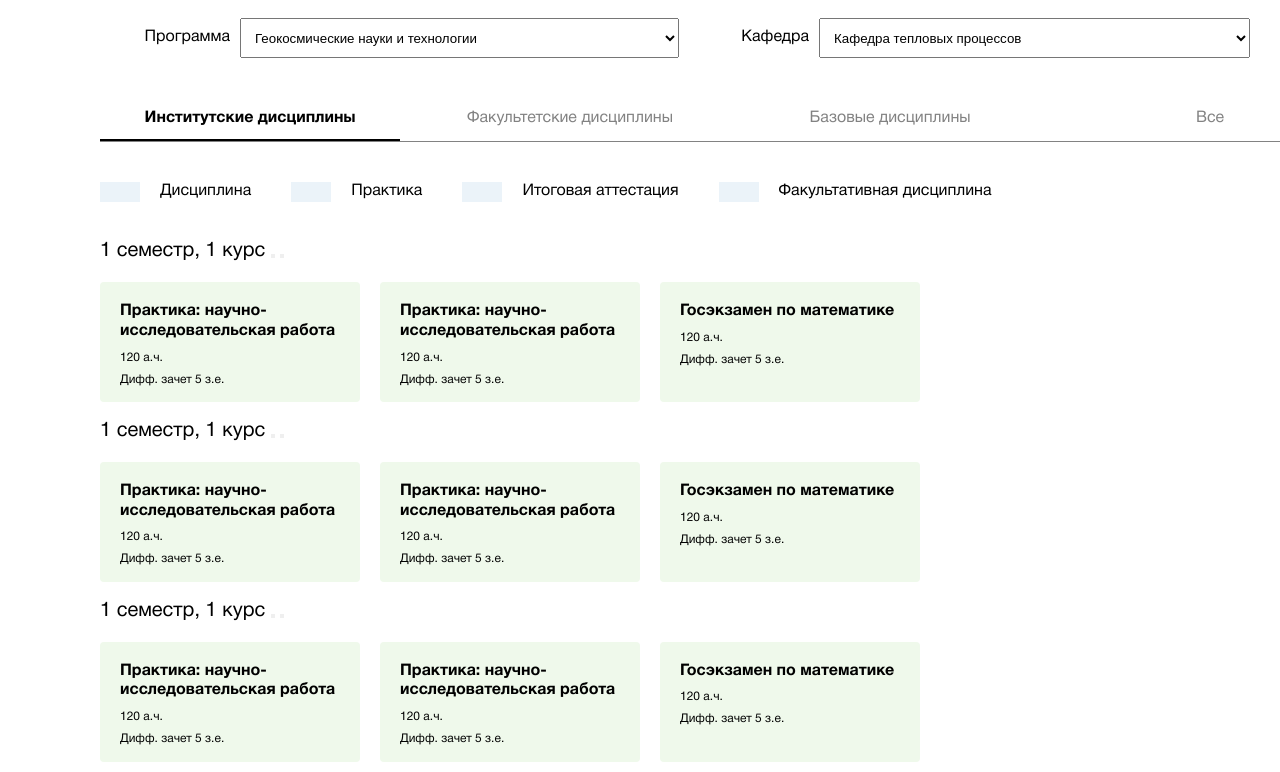
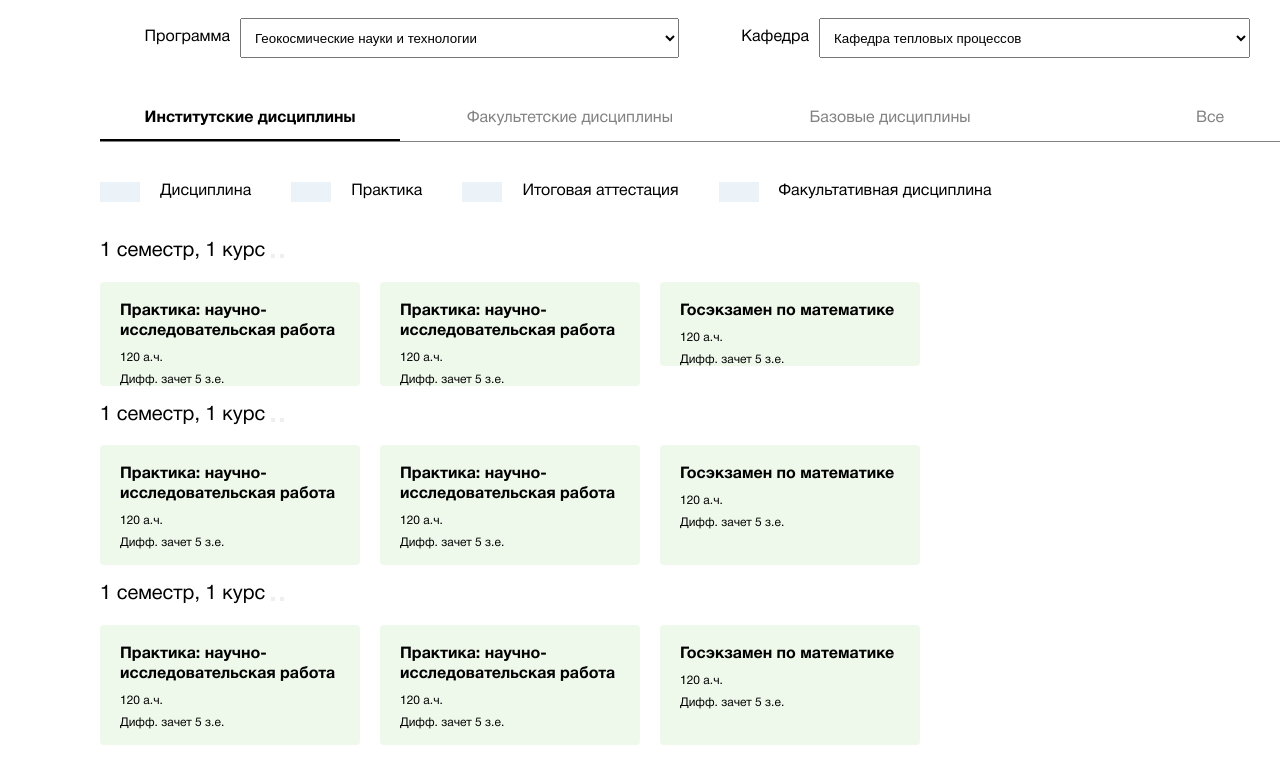
Before and after one commit to strateg-mipt/study_plan_test, a website built with Parcel: page src/index.html in a window 1280 px wide. Shown: the part 85-857 px from the top of the page. Built offline with nearby package versions, Linux system fonts and the light colour scheme.

Commit message:
Added swiper.js but no correct css yet

```diff
--- a/package.json
+++ b/package.json
@@ -14,6 +14,7 @@
     "parcel-bundler": "^1.12.5"
   },
   "dependencies": {
+    "swiper": "^8.2.5",
     "xlsx": "^0.18.5"
   }
 }
--- a/src/css/styles.css
+++ b/src/css/styles.css
@@ -164,7 +164,12 @@ gap: 10px;
 }
 .section-header__right {
 }
-.swiper {
+
+.dsc-swiper {
+    width: 260px;
+}
+
+.dsc-wrapper {
     display: flex;
     flex-direction: row;
     align-items: flex-start;
--- a/src/index.html
+++ b/src/index.html
@@ -55,7 +55,47 @@
             <div class="section">
                     <h2 class="section-header">1 семестр, 1 курс <button class="section-header__left"></button>
                     <button class="section-header__right"></button></h2>
-                <div class="swiper">
+                    <div class="dsc-swiper">
+                <div class="dsc-wrapper swiper-wrapper">
+                    <div class="swiper-card swiper-slide">
+                        <h3 class="swiper-card__header">
+                           Практика: научно-исследовательская работа
+                        </h3>
+                        <p class="swiper-card__content">
+                            120 а.ч.
+                        </p>
+                        <p class="swiper-card__content">
+                            Дифф. зачет 5 з.е.
+                        </p>
+                    </div>
+                    <div class="swiper-card swiper-slide">
+                        <h3 class="swiper-card__header">
+                           Практика: научно-исследовательская работа
+                        </h3>
+                        <p class="swiper-card__content">
+                            120 а.ч.
+                        </p>
+                        <p class="swiper-card__content">
+                            Дифф. зачет 5 з.е.
+                        </p>
+                    </div>
+                    <div class="swiper-card swiper-slide">
+                        <h3 class="swiper-card__header">
+                           Госэкзамен по математике
+                        </h3>
+                        <p class="swiper-card__content">
+                            120 а.ч.
+                        </p>
+                        <p class="swiper-card__content">
+                            Дифф. зачет 5 з.е.
+                        </p>
+                    </div>
+                </div>
+            </div>
+                <div class="section">
+                    <h2 class="section-header">1 семестр, 1 курс <button class="section-header__left"></button>
+                    <button class="section-header__right"></button></h2>
+                <div class="dsc-wrapper">
                     <div class="swiper-card">
                         <h3 class="swiper-card__header">
                            Практика: научно-исследовательская работа
@@ -94,46 +134,7 @@
                 <div class="section">
                     <h2 class="section-header">1 семестр, 1 курс <button class="section-header__left"></button>
                     <button class="section-header__right"></button></h2>
-                <div class="swiper">
-                    <div class="swiper-card">
-                        <h3 class="swiper-card__header">
-                           Практика: научно-исследовательская работа
-                        </h3>
-                        <p class="swiper-card__content">
-                            120 а.ч.
-                        </p>
-                        <p class="swiper-card__content">
-                            Дифф. зачет 5 з.е.
-                        </p>
-                    </div>
-                    <div class="swiper-card">
-                        <h3 class="swiper-card__header">
-                           Практика: научно-исследовательская работа
-                        </h3>
-                        <p class="swiper-card__content">
-                            120 а.ч.
-                        </p>
-                        <p class="swiper-card__content">
-                            Дифф. зачет 5 з.е.
-                        </p>
-                    </div>
-                    <div class="swiper-card">
-                        <h3 class="swiper-card__header">
-                           Госэкзамен по математике
-                        </h3>
-                        <p class="swiper-card__content">
-                            120 а.ч.
-                        </p>
-                        <p class="swiper-card__content">
-                            Дифф. зачет 5 з.е.
-                        </p>
-                    </div>
-                </div>
-
-                <div class="section">
-                    <h2 class="section-header">1 семестр, 1 курс <button class="section-header__left"></button>
-                    <button class="section-header__right"></button></h2>
-                <div class="swiper">
+                <div class="dsc-wrapper">
                     <div class="swiper-card">
                         <h3 class="swiper-card__header">
                            Практика: научно-исследовательская работа
--- a/src/main.js
+++ b/src/main.js
@@ -1,5 +1,12 @@
 import {colorMapBuilder} from "./js/utils"
 import plan from "./js/data_process"
+
+// Swiper.js init
+import Swiper from 'swiper';
+import 'swiper/swiper.min.css'
+
+const swiper = new Swiper('.dsc-swiper');
+
 //import data from "./js/data.json"
 const data = plan.subjects //require("./js/data.json")
 
```
Also changed, not shown: 1 other file.
